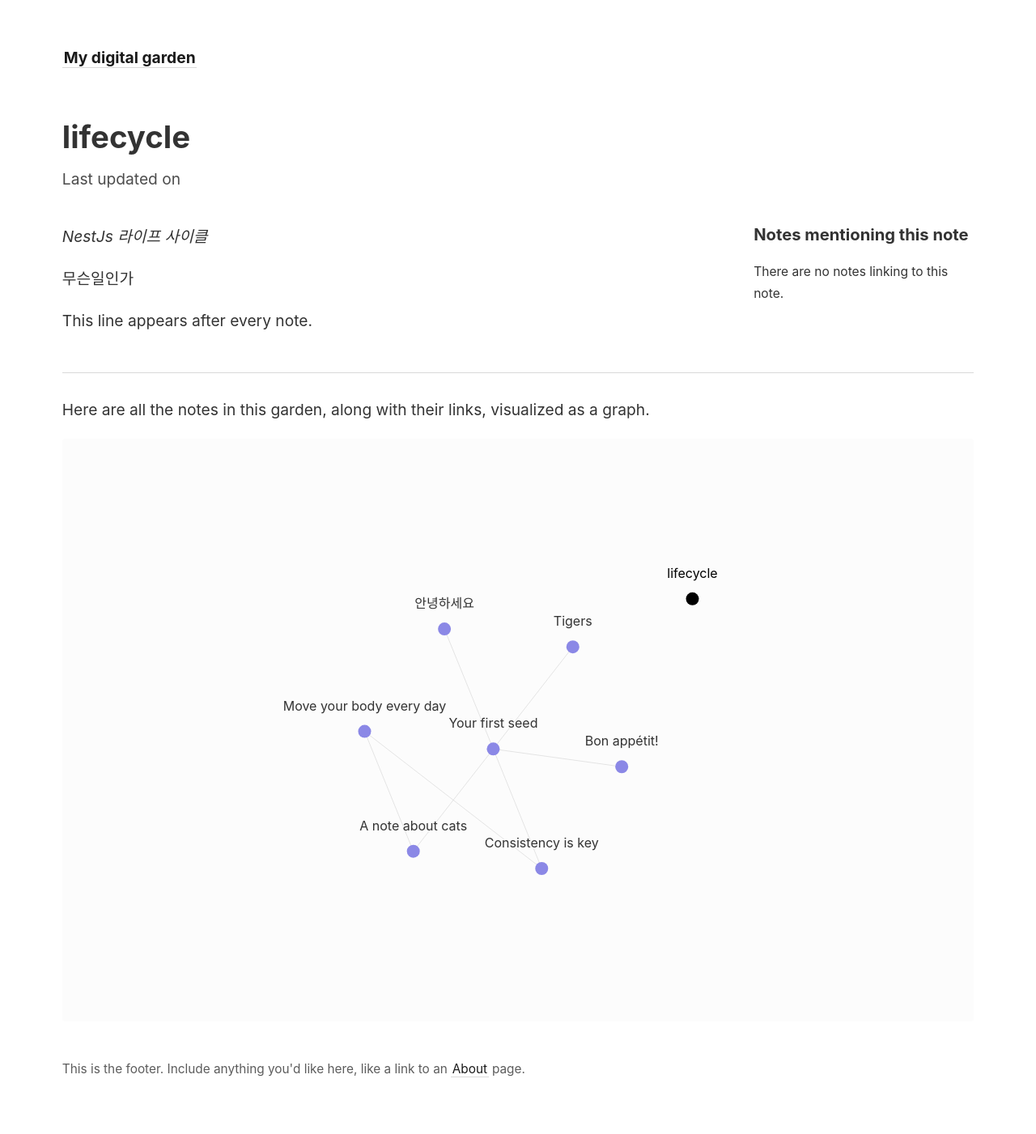
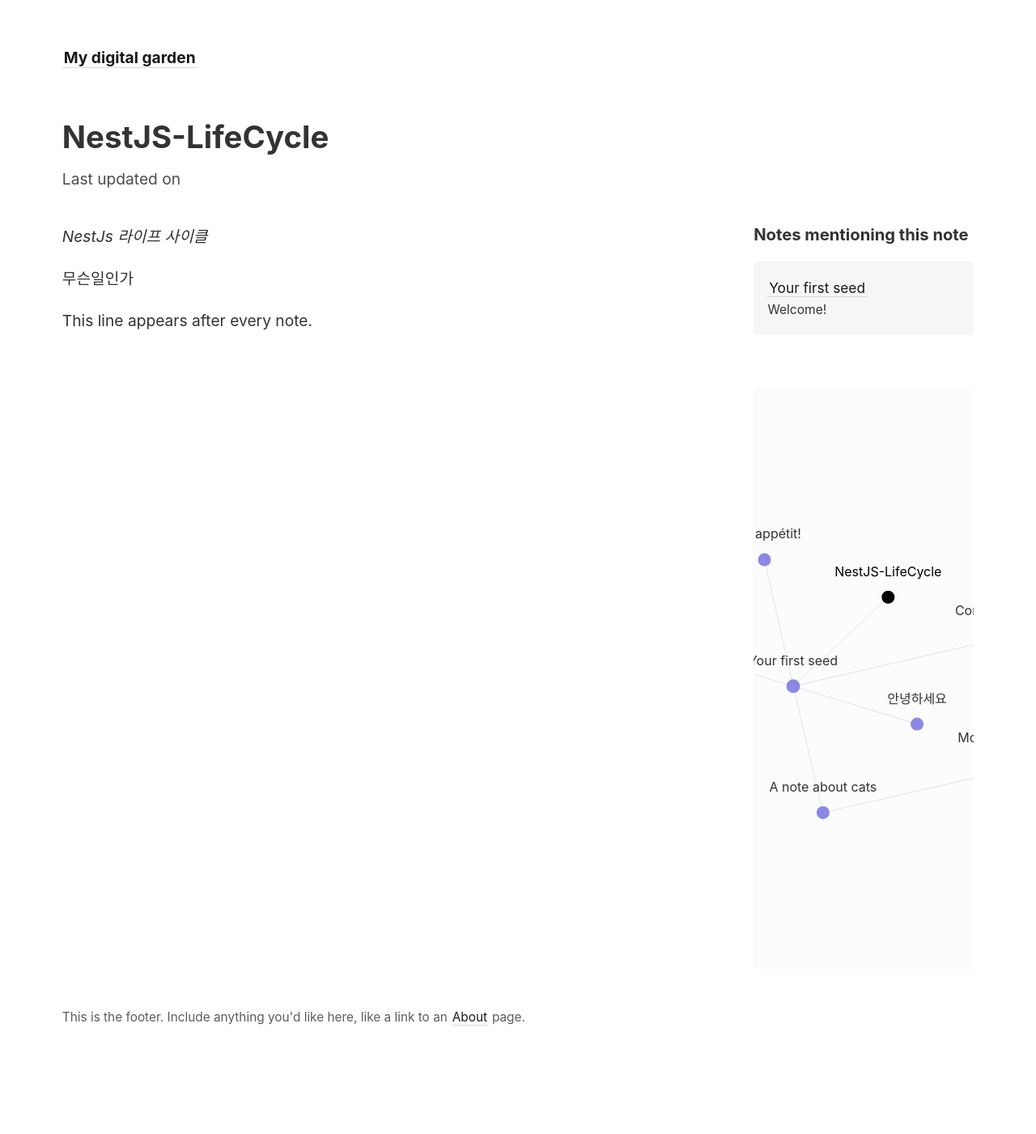
Before and after one commit to yanggwangseong/Article, a Jekyll site: the page built from _notes/nestjs/NestJS-LifeCycle.md, in a window 1280 px wide. Shown: the whole page at 81% size. Built offline with Jekyll 4.4.1, drawn with Linux system fonts in a browser that asks for light colours; after the commit the page ends 1337 px from its top, so only the background shows below that.

Commit message:
feat: note nestjs-lifecycle connect

```diff
--- a/_layouts/note.html
+++ b/_layouts/note.html
@@ -20,28 +20,30 @@ layout: default
     <side style="font-size: 0.9em">
       <h3 style="margin-bottom: 1em">Notes mentioning this note</h3>
       {% if page.backlinks.size > 0 %}
-      <div style="display: grid; grid-gap: 1em; grid-template-columns: repeat(1fr);">
-      {% for backlink in page.backlinks %}
+      <div
+        style="display: grid; grid-gap: 1em; grid-template-columns: repeat(1fr)"
+      >
+        {% for backlink in page.backlinks %}
         <div class="backlink-box">
-        <a class="internal-link" href="{{ site.baseurl }}{{ backlink.url }}{%- if site.use_html_extension -%}.html{%- endif -%}">{{ backlink.title }}</a><br>
-        <div style="font-size: 0.9em">{{ backlink.excerpt | strip_html | truncatewords: 20 }}</div>
+          <a
+            class="internal-link"
+            href="{{ site.baseurl }}{{ backlink.url }}{%- if site.use_html_extension -%}.html{%- endif -%}"
+            >{{ backlink.title }}</a
+          ><br />
+          <div style="font-size: 0.9em">
+            {{ backlink.excerpt | strip_html | truncatewords: 20 }}
+          </div>
         </div>
-      {% endfor %}
+        {% endfor %}
+        <br />
+        {% include notes_graph.html %}
       </div>
       {% else %}
 
       <div style="font-size: 0.9em">
-        <p>
-          There are no notes linking to this note.
-        </p>
+        <p>There are no notes linking to this note.</p>
       </div>
       {% endif %}
     </side>
   </div>
 </article>
-
-<hr>
-
-<p>Here are all the notes in this garden, along with their links, visualized as a graph.</p>
-
-{% include notes_graph.html %}
--- /dev/null
+++ b/_notes/nestjs/NestJS-LifeCycle.md
@@ -0,0 +1,8 @@
+---
+title: NestJS-LifeCycle
+permalink: /nestjs/lifecycle
+---
+
+_NestJs 라이프 사이클_
+
+무슨일인가
```
Also changed, not shown: other parts of _layouts/note.html (+3 -3 lines), _notes/nestjs/LifeCycle.md (deleted, +0 -8 lines), _notes/your-first-note.md (+1 -1 lines).
